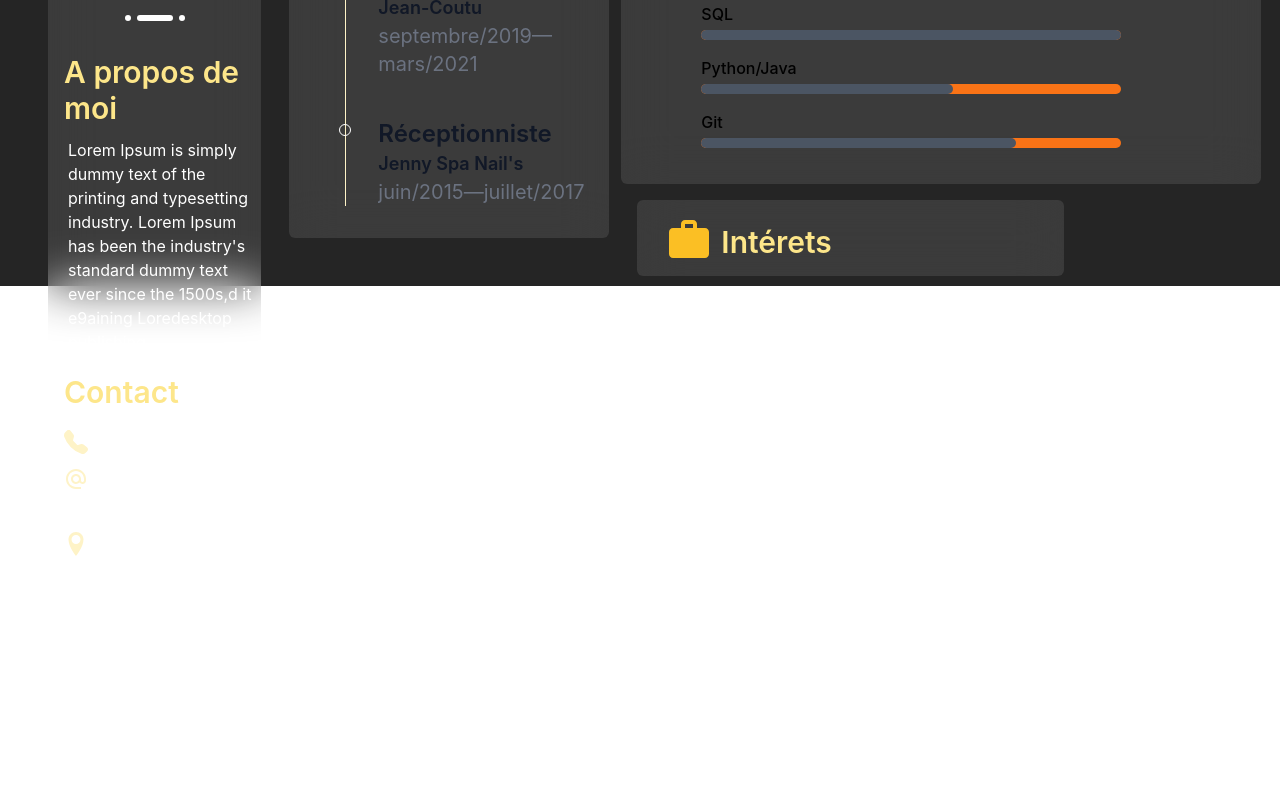
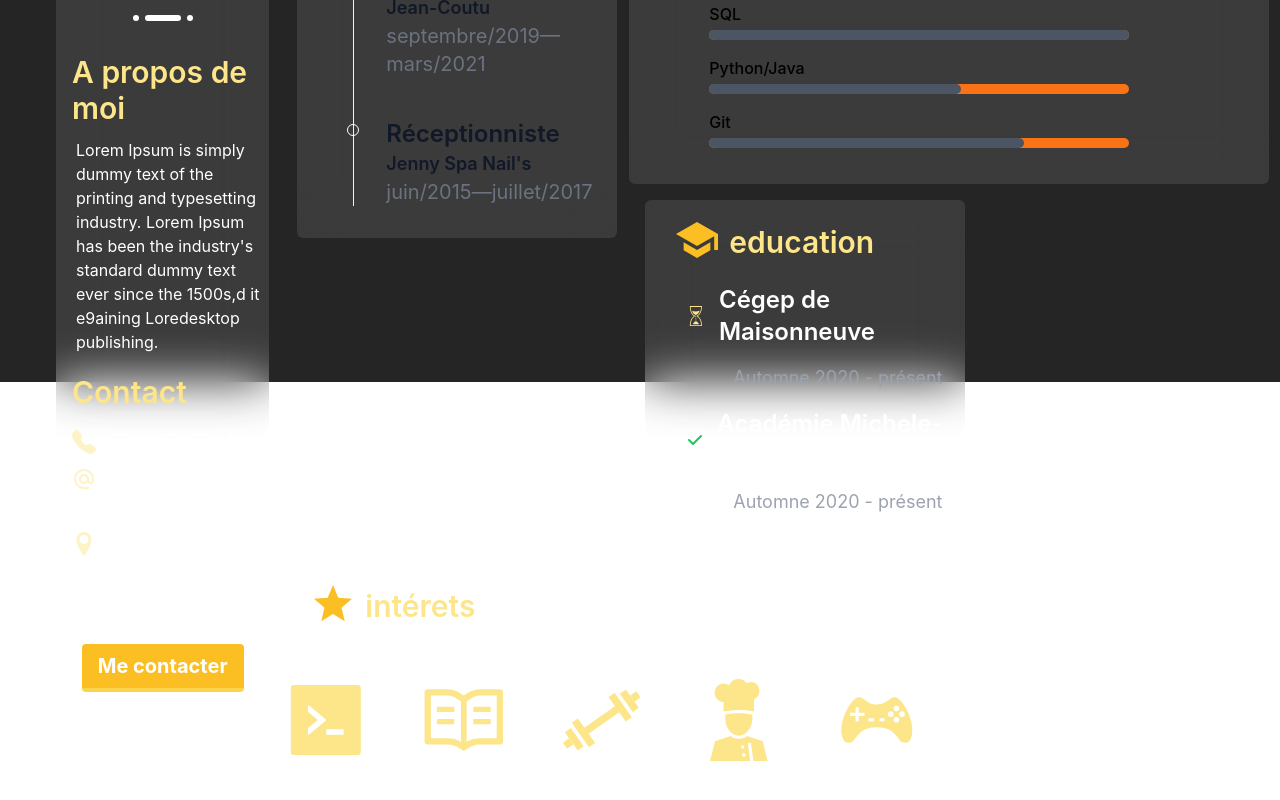
Before and after one commit to tonybbb2/Portfolio, a Next.js app in the folder portfolio/: page /resume in a window 1280 px wide. Shown: the part 514-1314 px from the top of the page. Before the commit the page ends 1142 px from the top, so only its background shows below. Built offline with nearby package versions, Linux system fonts and the light colour scheme.

Commit message:
responsive left TODO

```diff
--- a/portfolio/pages/resume.js
+++ b/portfolio/pages/resume.js
@@ -8,8 +8,21 @@ import { BsFillTelephoneFill } from 'react-icons/bs'
 import { MdOutlineAlternateEmail } from 'react-icons/md'
 import { ImLocation } from 'react-icons/im'
 import { TbFileDownload } from 'react-icons/tb'
+import React from "react";
+import { IoMdSchool } from 'react-icons/io'
+import { GiSandsOfTime } from 'react-icons/gi'
+import { RiStarSFill } from 'react-icons/ri'
+import { AiFillCode } from 'react-icons/ai'
+import { AiOutlineRead } from 'react-icons/ai'
+import { CgGym } from 'react-icons/cg'
+import { GiCook } from 'react-icons/gi'
+import { GiGamepad } from 'react-icons/gi'
+import {TbArrowBackUp} from 'react-icons/tb'
+import Link from 'next/link';
 
 export default function Resume() {
+    const [showModal, setShowModal] = React.useState(false);
+
     return (
         <div>
             <Head>
@@ -19,15 +32,63 @@ export default function Resume() {
             </Head>
             <main className='bg-chillblack'>
                 <section className='min-h-screen  bg-chillblack '>
-                    <div className=' flex justify-between py-6 p-12 text-amber-50'>
+                    {showModal ? (
+                        <>
+                            <div
+                                className="justify-center items-center mt-14 align-bottom overflow-x-hidden overflow-y-auto fixed inset-0 z-50 outline-none focus:outline-none"
+                            >
+                                <div className="relative w-auto my-6 mx-auto max-w-3xl">
+                                    {/*content*/}
+                                    <div className="border-0 rounded-lg shadow-lg relative flex flex-col w-full bg-gray-800 outline-none focus:outline-none">
+                                        {/*body*/}
+                                        <div class=" px-4">
+                                            <h2 class="mb-4 text-4xl tracking-tight font-extrabold text-center text-gray-900 dark:text-white mt-4">Contacte</h2>
+                                            <p class="mb-8 lg:mb-16 font-light text-center text-gray-500 dark:text-gray-400 sm:text-xl">Vous voulez entrer en contact avec moi ? Pas de probleme, écrivez moi un message ci-dessous et je vous reviendrais!</p>
+                                            <form action="#" class="space-y-8">
+                                                <div>
+                                                    <label for="email" class="block mb-2 text-sm font-medium text-gray-900 dark:text-gray-300">Email</label>
+                                                    <input type="email" id="email" class="shadow-sm bg-gray-50 border border-gray-300 text-gray-900 text-sm rounded-lg focus:ring-primary-500 focus:border-primary-500 block w-full p-2.5 dark:bg-gray-700 dark:border-gray-600 dark:placeholder-gray-400 dark:text-white dark:focus:ring-primary-500 dark:focus:border-primary-500 dark:shadow-sm-light" placeholder="name@flowbite.com" required />
+                                                </div>
+                                                <div>
+                                                    <label for="subject" class="block mb-2 text-sm font-medium text-gray-900 dark:text-gray-300">Sujet</label>
+                                                    <input type="text" id="subject" class="block p-3 w-full text-sm text-gray-900 bg-gray-50 rounded-lg border border-gray-300 shadow-sm focus:ring-primary-500 focus:border-primary-500 dark:bg-gray-700 dark:border-gray-600 dark:placeholder-gray-400 dark:text-white dark:focus:ring-primary-500 dark:focus:border-primary-500 dark:shadow-sm-light" placeholder="Comment puis-je me rendre a votre service?" required />
+                                                </div>
+                                                <div class="sm:col-span-2">
+                                                    <label for="message" class="block mb-2 text-sm font-medium text-gray-900 dark:text-gray-400">Votre message</label>
+                                                    <textarea id="message" rows="6" class="block p-2.5 w-full text-sm text-gray-900 bg-gray-50 rounded-lg shadow-sm border border-gray-300 focus:ring-primary-500 focus:border-primary-500 dark:bg-gray-700 dark:border-gray-600 dark:placeholder-gray-400 dark:text-white dark:focus:ring-primary-500 dark:focus:border-primary-500" placeholder="Laisser un message..."></textarea>
+                                                </div>
+                                                <div class="flex justify-end ">
+                                                    <button type="submit" class="py-3 px-5 text-sm mb-5 font-medium text-right text-white rounded-lg bg-lime-500 sm:w-fit hover:bg-primary-800 focus:ring-4 focus:outline-none focus:ring-primary-300 dark:bg-primary-600 dark:hover:bg-primary-700 dark:focus:ring-primary-800">Send message</button>
+                                                </div>
+                                            </form>
+                                        </div>
+                                        {/*footer*/}
+                                        <div className="flex items-center justify-center p-6 border-t border-solid border-slate-200 rounded-b">
+                                            <button
+                                                className="text-red-500 background-transparent font-bold uppercase px-6 py-2 text-sm outline-none focus:outline-none mr-1 mb-1 ease-linear transition-all duration-150"
+                                                type="button"
+                                                onClick={() => setShowModal(false)}
+                                            >
+                                                Fermer
+                                            </button>
+
+                                        </div>
+                                    </div>
+                                </div>
+                            </div>
+                            <div className="opacity-25 fixed inset-0 z-40 bg-black"></div>
+                        </>
+                    ) : null}
+                    <div className=' flex justify-between py-6 p-12  text-amber-50'>
+
+                        <div className='text-xl mt-4 font-serif'><Link href='/'><TbArrowBackUp className='inline-block text-xl ml-2 hover:scale-150 cursor-pointer'></TbArrowBackUp></Link>&nbsp;accueil</div>
                         <div className='text-6xl font-serif'>Résumé</div>
-
-                        <div className='text-xl text-amber-100 mr-2 mt-4'>
+                        <div className='text-xl text-amber-100  mt-4'>
                             <p className='inline-block text-lg font-medium ml-2 text-white underline underline-offset-2 '>Curriculum vitae</p><a href="../public/" download="Tony.pdf" target="_blank"><TbFileDownload className='inline-block text-2xl ml-2 hover:scale-150 cursor-pointer'></TbFileDownload></a>
                         </div>
 
                     </div>
-                    <div className=" w-1/6 ml-12 mr-3 float-left backdrop-blur-xl bg-white/10 rounded-md hover:scale-105">
+                    <div className=" w-1/6 ml-14 mr-3  float-left backdrop-blur-xl bg-white/10 rounded-md hover:scale-105">
                         <div className='relative mx-auto bg-gradient-to-b from-amber-400 rounded-full mt-10 tablet:w-20 tablet:h-20 laptop:w-40 laptop:h-40 desktop:w-60 desktop:h-60 overflow-hidden'>
                             <Image src={Tony} layout='fill' objectFit='cover' />
                         </div>
@@ -48,6 +109,16 @@ export default function Resume() {
                         <div className='text-xl mb-4 text-amber-100'>
                             <ImLocation className='inline-block text-2xl ml-4' /><p className='inline-block text-lg font-medium ml-4 text-white'>Montréal, Québec (Canada)</p>
                         </div>
+                        <div className='text-xl mb-11  text-amber-100 text-center'>
+                            <button
+                                className="bg-amber-400 hover:bg-amber-600 text-white font-bold mt-4 py-2 px-4 border-b-4 border-amber-300 hover:border-amber-500 hover:shadow-lg hover:shadow-amber-500 rounded "
+                                type="button"
+                                onClick={() => setShowModal(true)}
+                            >
+                                Me contacter
+                            </button>
+                        </div>
+
 
                     </div>
                     <div className=" w-1/4 ml-4 mr-3 float-left backdrop-blur-xl bg-white/10 rounded-md hover:scale-105">
@@ -142,15 +213,40 @@ export default function Resume() {
                         </div>
 
                     </div>
-                    <div className="w-1/3 ml-4 mr-3 mt-4 float-left backdrop-blur-xl bg-white/10 rounded-md hover:scale-105">
-                        <h3 className='text-5xl p-3 ml-4'><MdOutlineWork className='inline-block text-amber-400 mr-2' /><p className='inline-block text-3xl font-semibold text-amber-200'>Intérets</p></h3>
+                    <div className="w-1/4 ml-4 mr-3 mt-4 float-left backdrop-blur-xl bg-white/10 rounded-md hover:scale-105">
+                        <h3 className='text-5xl p-3 ml-4'><IoMdSchool className='inline-block text-amber-400 mr-2' /><p className='inline-block text-3xl font-semibold text-amber-200'>education</p></h3>
+                        <ul class="mb-8 ml-10 space-y-4 text-left">
+                            <li class="flex items-center space-x-3 mt-2 text-white font-semibold text-2xl">
+
+                                <GiSandsOfTime className='text-amber-200' />
+                                <span>Cégep de Maisonneuve</span>
+
+                            </li>
+                            <p className='text-gray-400 text-lg ml-12 '>Automne 2020 - présent</p>
+                            <li class="flex items-center space-x-3 text-white font-semibold text-2xl">
+
+                                <svg class="flex-shrink-0 w-5 h-5 text-green-500 dark:text-green-400" fill="currentColor" viewBox="0 0 20 20" xmlns="http://www.w3.org/2000/svg"><path fill-rule="evenodd" d="M16.707 5.293a1 1 0 010 1.414l-8 8a1 1 0 01-1.414 0l-4-4a1 1 0 011.414-1.414L8 12.586l7.293-7.293a1 1 0 011.414 0z" clip-rule="evenodd"></path></svg>
+                                <span>Académie Michele-Provost </span>
+                            </li>
+                            <p className='text-gray-400 text-lg ml-12 '>Automne 2020 - présent</p>
+
+                        </ul>
                     </div>
-
-
-
-
-
+                    <div className="w-1/2 mr-3 mt-4 float-left backdrop-blur-xl bg-white/10 rounded-md hover:scale-105">
+                        <h3 className='text-5xl p-3 ml-4'><RiStarSFill className='inline-block text-amber-400 mr-2' /><p className='inline-block text-3xl font-semibold text-amber-200'>intérets</p></h3>
+                        <div className='text-8xl flex justify-center gap-12 py-8 mb-12 text-amber-200'>
+                            <AiFillCode />
+                            <AiOutlineRead />
+                            <CgGym />
+                            <GiCook />
+                            <GiGamepad />
+                        </div>
+                    </div>
                 </section>
+                <div>&nbsp;</div>
+                <div>&nbsp;</div>
+                <div>&nbsp;</div>
+                <div>&nbsp;</div>
             </main>
         </div>
     );
--- a/portfolio/styles/globals.css
+++ b/portfolio/styles/globals.css
@@ -17,4 +17,5 @@ a {
 
 * {
   box-sizing: border-box;
+
 }
```
Also changed, not shown: portfolio/pages/index.js (indentation only).
